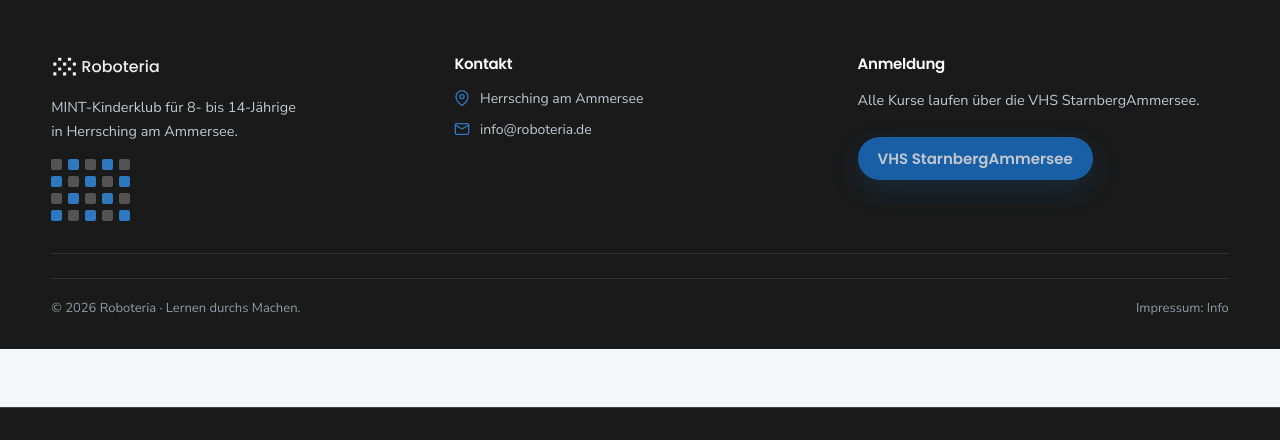
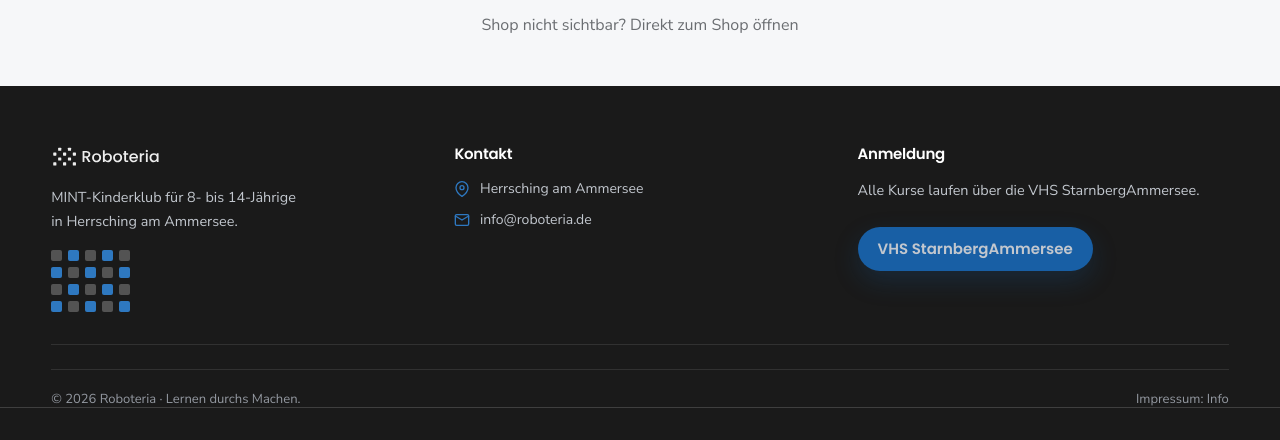
Before and after one commit to proxor/roboteria, a Jekyll site: the page built from shop.md, in a window 1280 px wide and 900 px high, scrolled down 759 px, cut to the strip 460-900 px from the top of the window. Built offline with Jekyll 4.4.1, drawn with Linux system fonts in a browser that asks for light colours.

Commit message:
Add visibility notice and direct links for the shop in shop.md

```diff
--- a/shop.md
+++ b/shop.md
@@ -24,3 +24,8 @@ permalink: /shop/
   loading="lazy"
   allowfullscreen
 ></iframe>
+
+<div class="shell" style="padding-top:1rem;padding-bottom:2rem;text-align:center;">
+  <p data-lang="de">Shop nicht sichtbar? <a href="https://roboteria.myspreadshop.de" target="_blank" rel="noreferrer">Direkt zum Shop öffnen</a></p>
+  <p data-lang="en">Shop not visible? <a href="https://roboteria.myspreadshop.de" target="_blank" rel="noreferrer">Open shop directly</a></p>
+</div>
```
